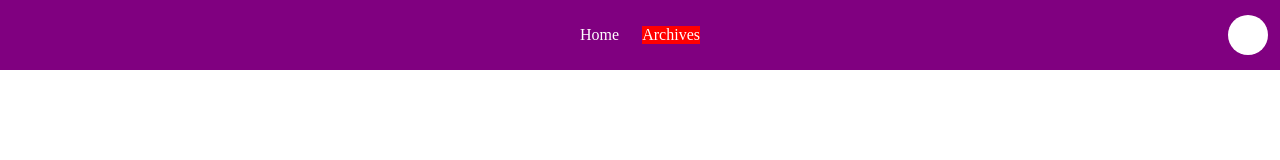
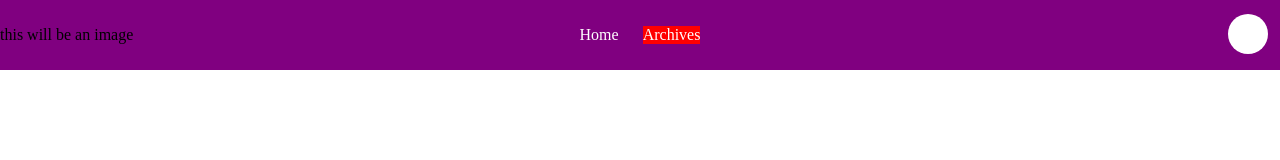
Before and after one commit to khgonzal/blog, a React (Create React App) app in the folder client/: page /archives in a window 1280 px wide. Shown: the top 160 px of the page. Built offline with nearby package versions, Linux system fonts and the light colour scheme.

Commit message:
nav bar styling

```diff
--- /dev/null
+++ b/client/src/components/AvatarDropdown/index.tsx
@@ -0,0 +1,18 @@
+import React, { useState } from 'react';
+import {DropdownContainer, StyledAvatar, StyledDropdown } from './styles.d';
+
+const AvatarDropdown = () => {
+  const [isOpen, setIsOpen] = useState(false);
+  return (
+    <DropdownContainer>
+      <StyledAvatar isSelected={isOpen} onClick={() => setIsOpen(!isOpen)} />
+      {isOpen && (
+        <StyledDropdown>
+          <div>hi</div>
+        </StyledDropdown>
+      )}
+    </DropdownContainer>
+  );
+};
+
+export { AvatarDropdown };
--- /dev/null
+++ b/client/src/components/AvatarDropdown/styles.d.ts
@@ -0,0 +1,40 @@
+import styled from 'styled-components';
+
+const DropdownContainer = styled.div`
+  position: relative;
+  width: 33%;
+  @media (max-width: 768px) {
+    width: 50%;
+  }
+`;
+const StyledAvatar = styled.div`
+  background-color: white;
+  border-radius: 50%;
+  width: 40px;
+  height: 40px;
+  position: fixed;
+  top: 14px;
+  right: 12px;
+  -webkit-box-sizing: border-box;
+  -moz-box-sizing: border-box;
+  box-sizing: border-box;
+  ${(isSelected) => isSelected.isSelected && 'border: 1px solid teal;'};
+`;
+
+const StyledDropdown = styled.div`
+  background-color: white;
+  border-radius: 12px;
+  width: 200px;
+  height: 200px;
+  z-index: 200;
+  position: fixed;
+  right: 10px;
+  top: 56px;
+  box-shadow: 0 0 5px 1px gray;
+
+  @media (max-width: 768px) {
+    width: 100px;
+  }
+`;
+
+export { DropdownContainer, StyledAvatar, StyledDropdown };
--- a/client/src/components/NavBar/index.tsx
+++ b/client/src/components/NavBar/index.tsx
@@ -4,15 +4,17 @@ import {
   NavContainer,
   LinkContainer,
   StyledLink,
-  StyledAvatar,
+  ImageContainer
 } from './styles.d';
 import { LinkData } from './data.d';
+import { AvatarDropdown } from '../AvatarDropdown';
 
 const NavBar = () => {
   const location = useLocation();
 
   return (
     <NavContainer>
+      <ImageContainer>this will be an image</ImageContainer>
       <LinkContainer>
         {LinkData.map((item) => {
           const isActivePath: boolean = location.pathname === item.path;
@@ -23,7 +25,7 @@ const NavBar = () => {
           );
         })}
       </LinkContainer>
-        <StyledAvatar />
+      <AvatarDropdown />
     </NavContainer>
   );
 };
--- a/client/src/components/NavBar/styles.d.ts
+++ b/client/src/components/NavBar/styles.d.ts
@@ -8,20 +8,38 @@ const NavContainer = styled.div`
   background-color: purple;
   height: 70px;
   display: flex;
-  justify-content: center;
+  justify-content: space-between;
   align-items: center;
   z-index: 100;
+
+  @media (max-width: 768px) {
+    justify-content: center;
+  }
+`;
+
+const ImageContainer = styled.div`
+  display: inline;
+  width: 33%;
+
+  @media (max-width: 768px) {
+    display: none;
+  }
 `;
 
 const LinkContainer = styled.div`
-  width: 120px;
+  width: 33%;
   display: flex;
-  justify-content: space-between;
+  justify-content: center;
+  @media (max-width: 768px) {
+    width: 50%;
+    justify-content: start;
+  }
 `;
 
 const StyledLink = styled(NavLink)`
   color: white;
   text-decoration: none;
+  margin: 0 12px;
   ${(link) => link.isActive && 'background-color: red;'};
 
   &:hover {
@@ -33,13 +51,4 @@ const StyledLink = styled(NavLink)`
   }
 `;
 
-const StyledAvatar = styled.div`
-  background-color: white;
-  border-radius: 50%;
-  width: 40px;
-  height: 40px;
-  position: fixed;
-  right: 12px;
-`;
-
-export { NavContainer, LinkContainer, StyledLink, StyledAvatar };
+export { NavContainer, LinkContainer, StyledLink, ImageContainer };
```
